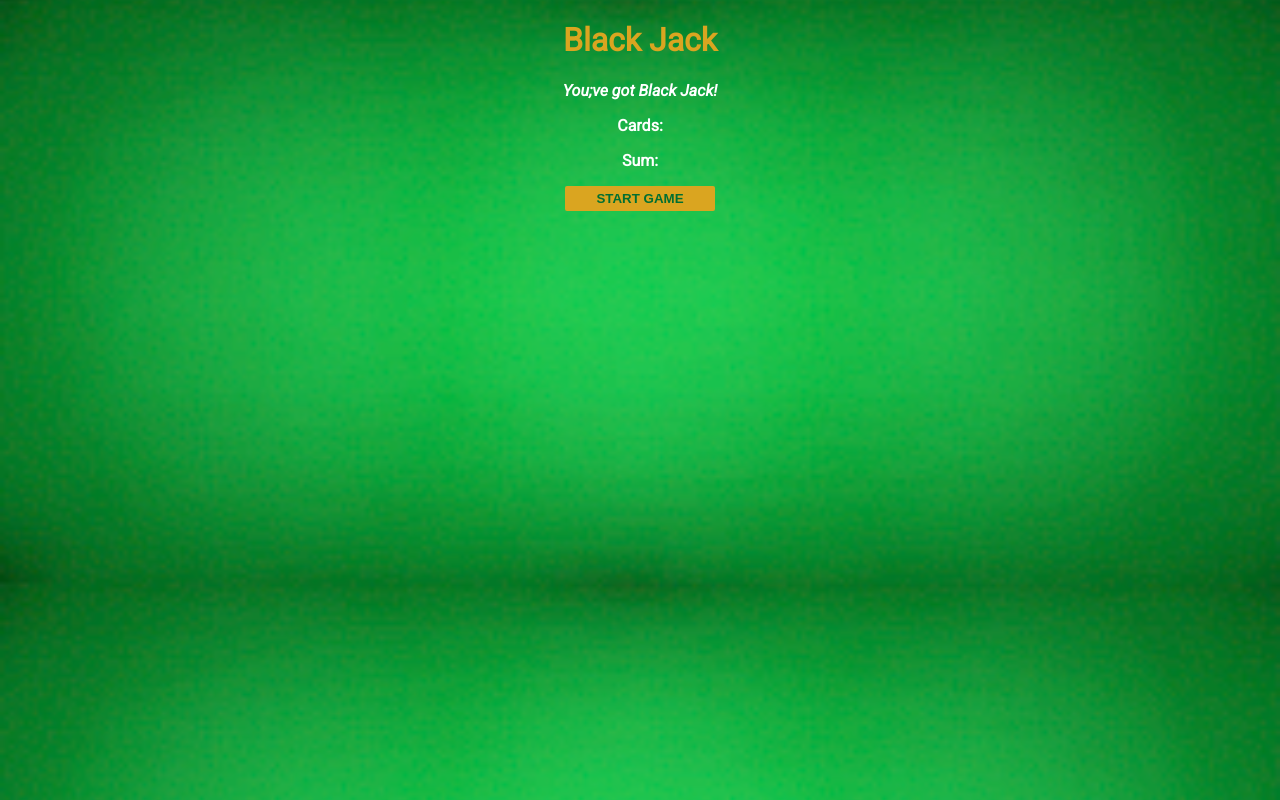
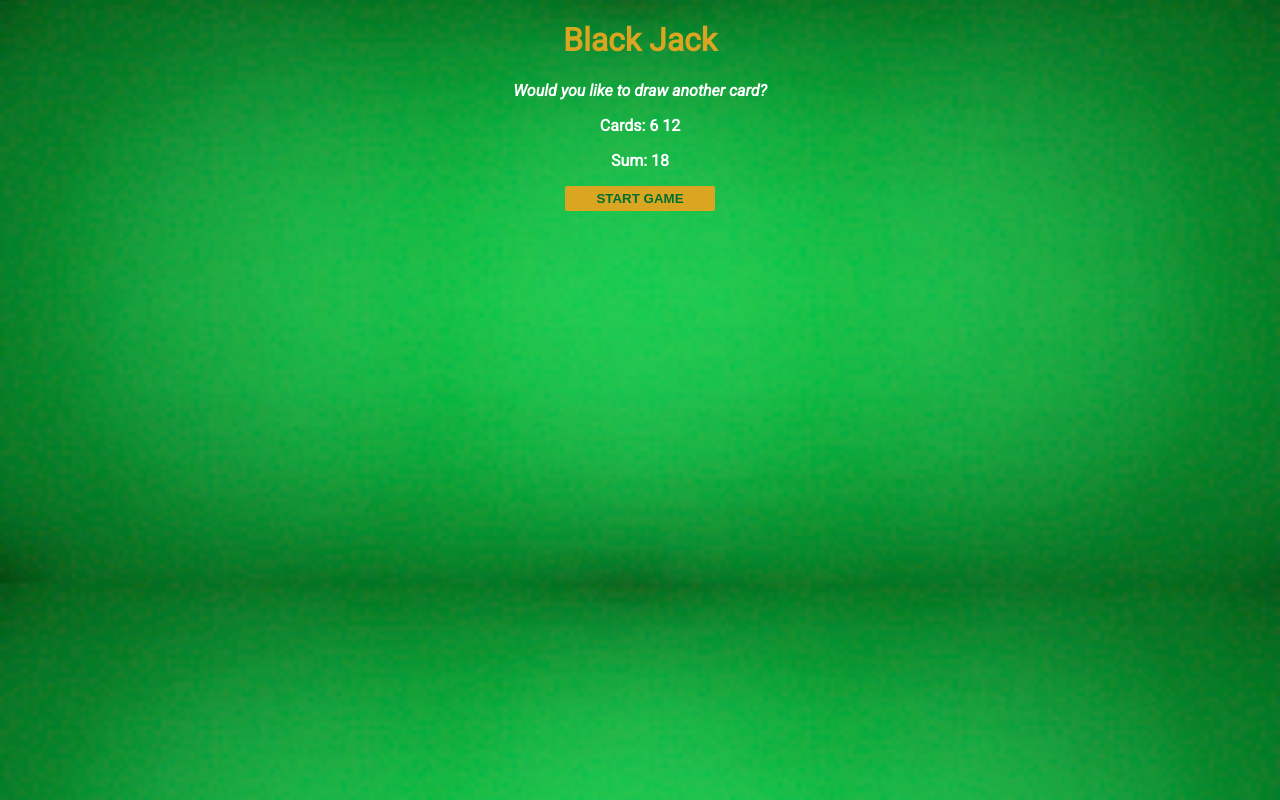
Before and after one commit to EHollingerFllStk/Black-Jack-Game, a plain HTML site: page index.html in a window 1280 px wide. Both pictures are taken after a click on the button "START GAME". Drawn offline with Linux system fonts and the light colour scheme.

Commit message:
add response functionality with button press

```diff
--- a/index.html
+++ b/index.html
@@ -14,9 +14,10 @@
 <body>
     <h1>Black Jack</h1>
     <p id="message-el">Want to play a round?</p>
-    <p>Cards: </p>
-    <!--1. Give the sum paragraph an did of sum-el -->
-    <p>Sum: </p>
+    <!--1. Give the card paragraph an id of card-el -->
+    <p id="cards-el">Cards: </p>
+    <!--1. Give the sum paragraph an id of sum-el -->
+    <p id="sum-el">Sum: </p>
     <button onclick="startGame()">START GAME</button>
     <!--1. Create a button that says START GAME. Make it call a startGame() function when called-->
     <script src="script.js"></script>
--- a/script.js
+++ b/script.js
@@ -4,7 +4,7 @@
 
 let firstCard = 6;
 let secondCard = 12;
-let sum = firstCard + secondCard+3
+let sum = firstCard + secondCard;
 let hasBlackJack = false;
 let isAlive = true;
 let message = ""
@@ -14,13 +14,24 @@ let message = ""
 //1. Declare a variable called message and assign its value to and empty string
 //2. Reassign the message variable to the string we're loggin out
 //2. Creat a startGame() function. Move the conditional below into the function.
-
 // 1. Store the message-el paragraph in a var called messageEl
 
+//2.Store the sum paragraph in a var called sumEl
+//2.Store the card paragraph in a var called cardEl
+
+
 let messageEl = document.getElementById("message-el")
-console.log(messageEl)
+//let sumEl = document.getElementById("sum-el")
+
+let sumEl = document.querySelector("#sum-el")
+let cardsEl = document.getElementById("cards-el")
+//console.log(cardEl)
 
 function startGame() {
+    //3. Render the sum out on the page in this format  --> "Sum: 14"
+    //3. Render the cards out on the page in this format  --> "Cards: "
+    cardsEl.textContent = "Cards: " + firstCard + " " + secondCard
+    sumEl.textContent = "Sum: " + sum
     if (sum <= 20) {
     message = "Would you like to draw another card?"
     } else if (sum === 21) {
```
